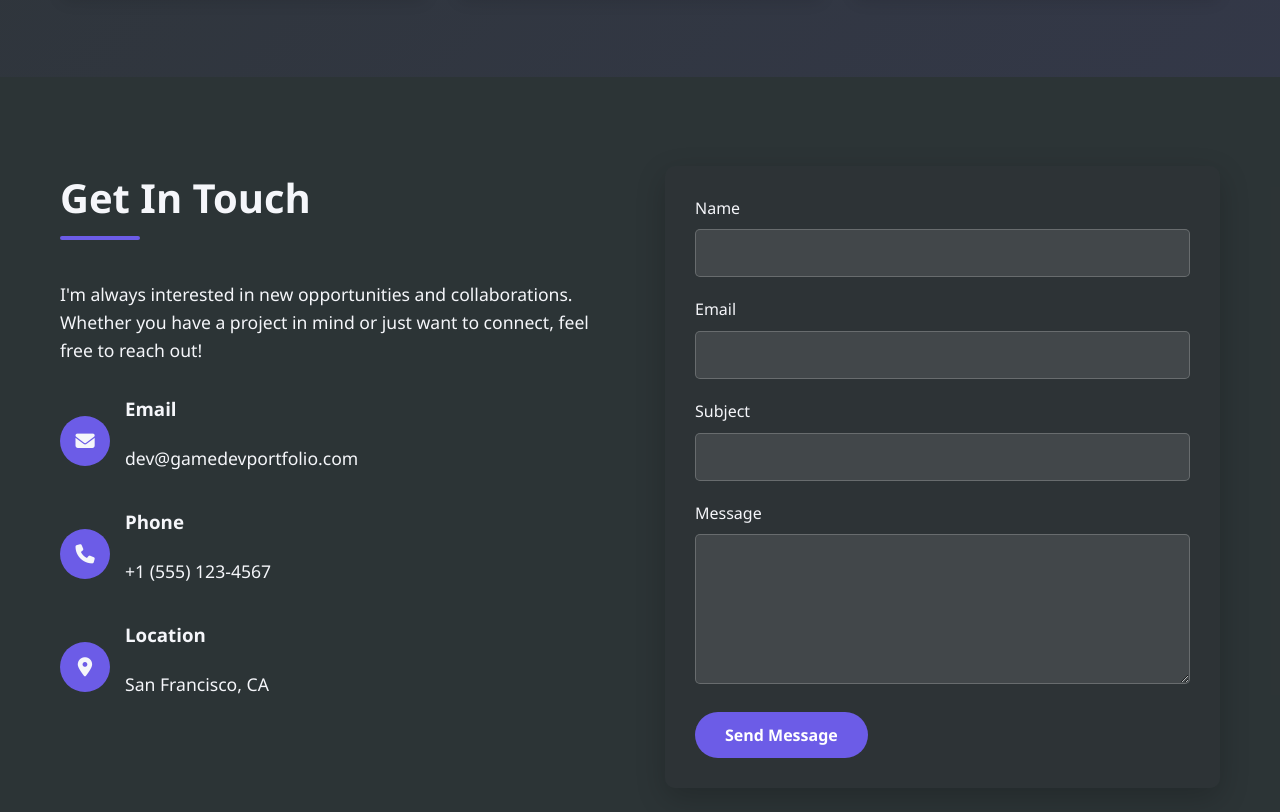
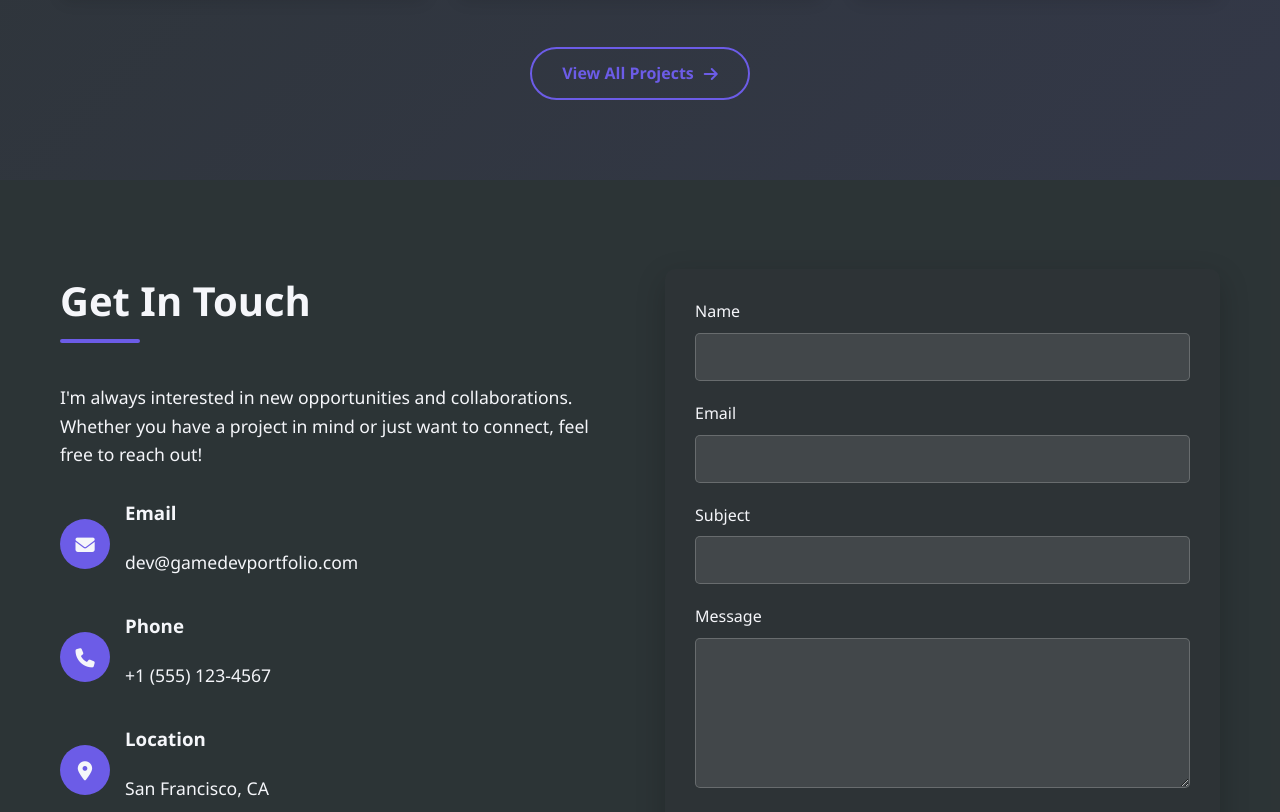
Before and after one commit to KaiHafner/Portfolio, a plain HTML site: page index.html in a window 1280 px wide. Shown: the part 2354-3166 px from the top of the page. Drawn offline with Linux system fonts and the light colour scheme.

Commit message:
Update index.html

```diff
--- a/index.html
+++ b/index.html
@@ -392,6 +392,36 @@
 
         .project-links a:hover, .project-links a:active {
             color: var(--primary);
+        }
+
+        /* View All Button */
+        .view-all-container {
+            display: flex;
+            justify-content: center;
+            margin-top: 50px;
+        }
+
+        .view-all-btn {
+            display: inline-flex;
+            align-items: center;
+            gap: 10px;
+            padding: 12px 30px;
+            background: transparent;
+            border: 2px solid var(--primary);
+            color: var(--primary);
+            border-radius: 30px;
+            font-size: 1rem;
+            font-weight: 600;
+            cursor: pointer;
+            transition: all 0.3s ease;
+            text-decoration: none;
+        }
+
+        .view-all-btn:hover, .view-all-btn:active {
+            background: var(--primary);
+            color: white;
+            transform: translateY(-3px);
+            box-shadow: 0 10px 20px rgba(0, 0, 0, 0.2);
         }
 
         /* Contact Section */
@@ -800,6 +830,13 @@
                     </div>
                 </div>
             </div>
+            <!-- View All Button -->
+            <div class="view-all-container">
+                <a href="projects.html" class="view-all-btn">
+                    View All Projects
+                    <i class="fas fa-arrow-right"></i>
+                </a>
+            </div>
         </div>
     </section>
 
```
